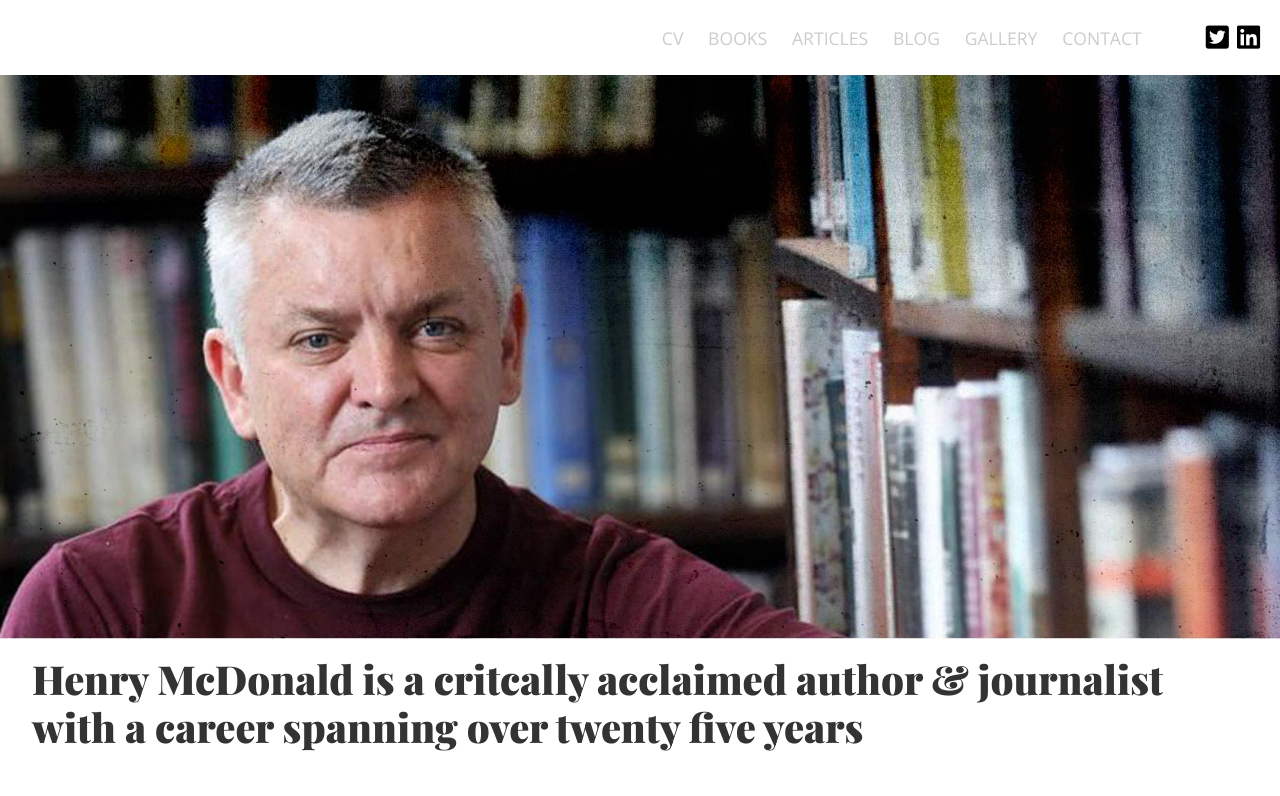
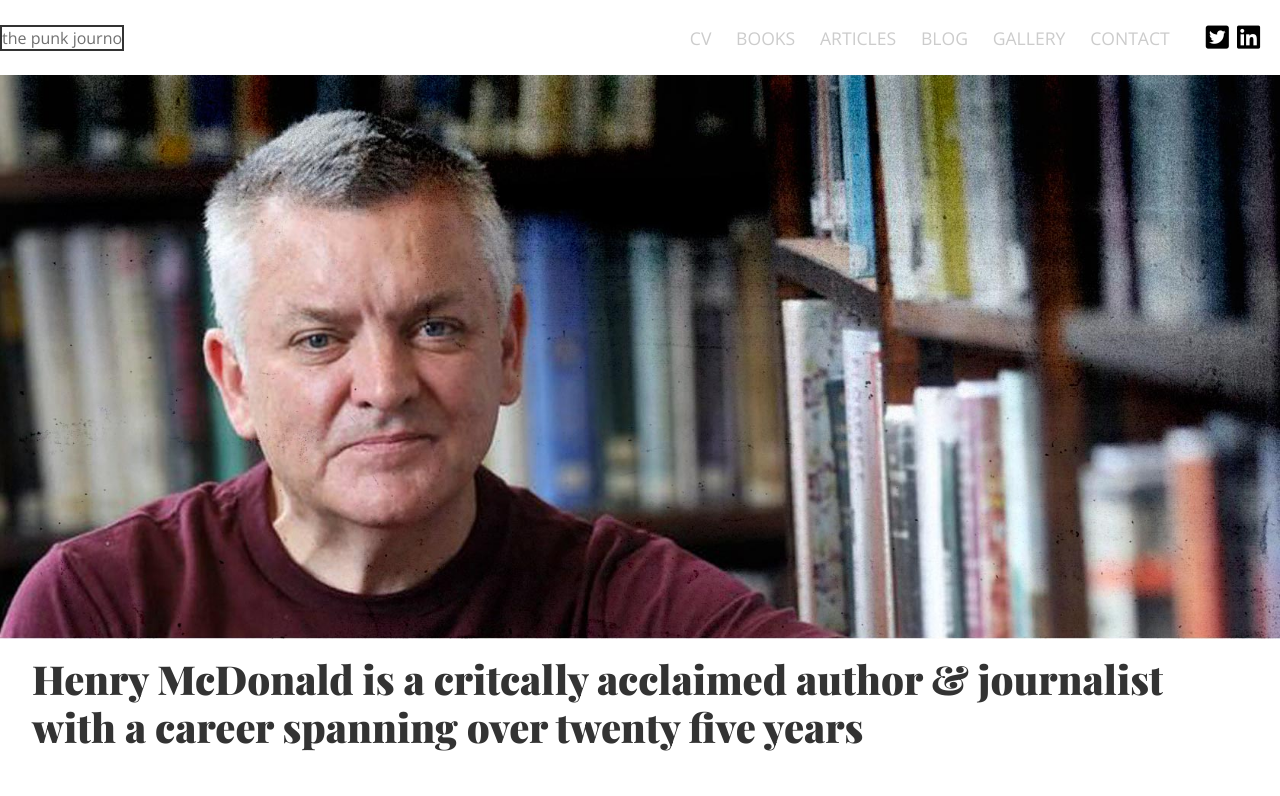
Before and after one commit to stevehoneyman/the-punk-journo, a website: page index.html in a window 1280 px wide. Shown: the top 796 px of the page. Drawn offline with nearby package versions, Linux system fonts and the light colour scheme.

Commit message:
logo container added to homepage

```diff
--- a/index.html
+++ b/index.html
@@ -13,6 +13,7 @@
 		<div id="site">
 			<header>
 				<div class="top">
+					<span class="logo">the punk journo</span>
 					<nav class="main-nav">
 						<ul>
 							<li><a href="cv.html">CV</a></li>
```
